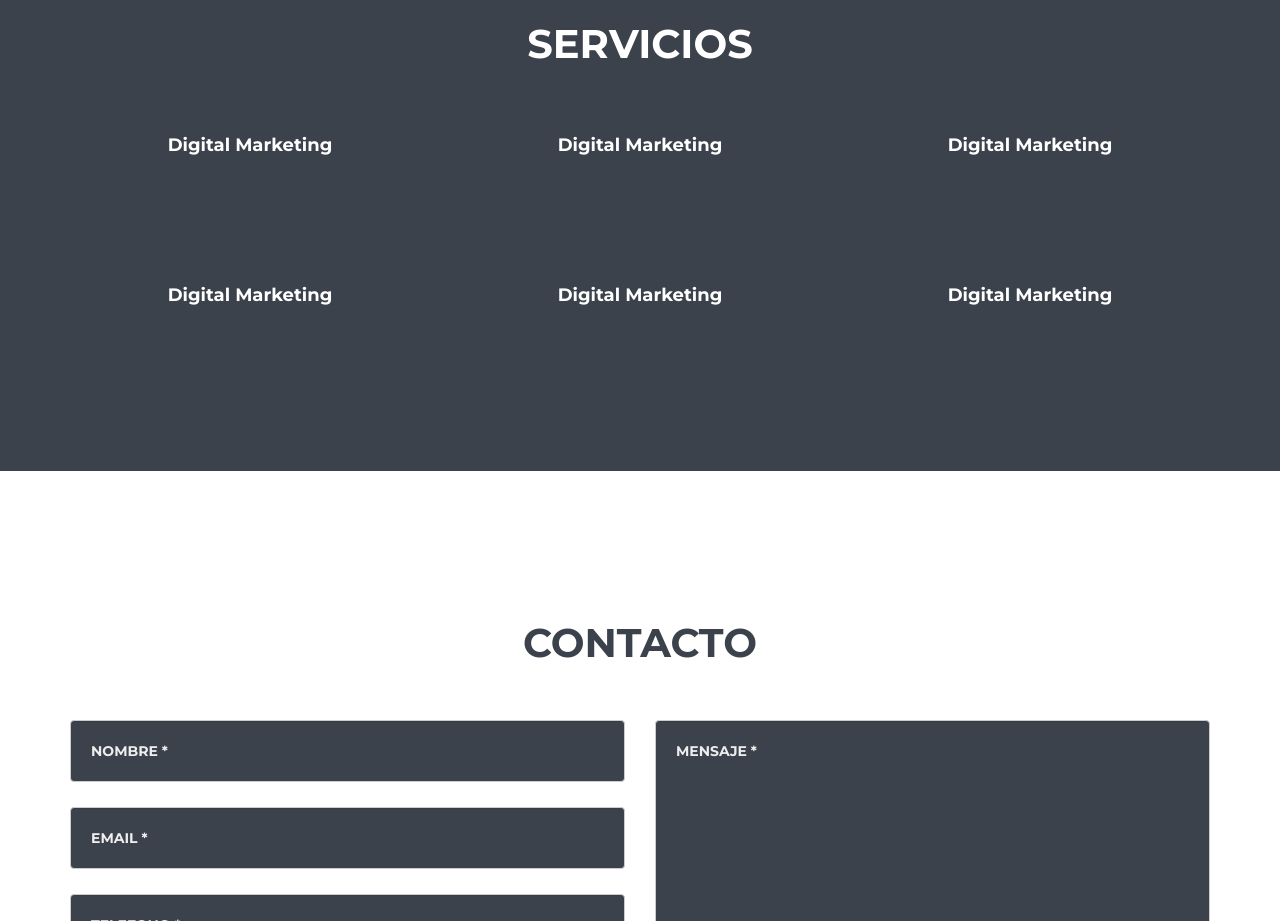
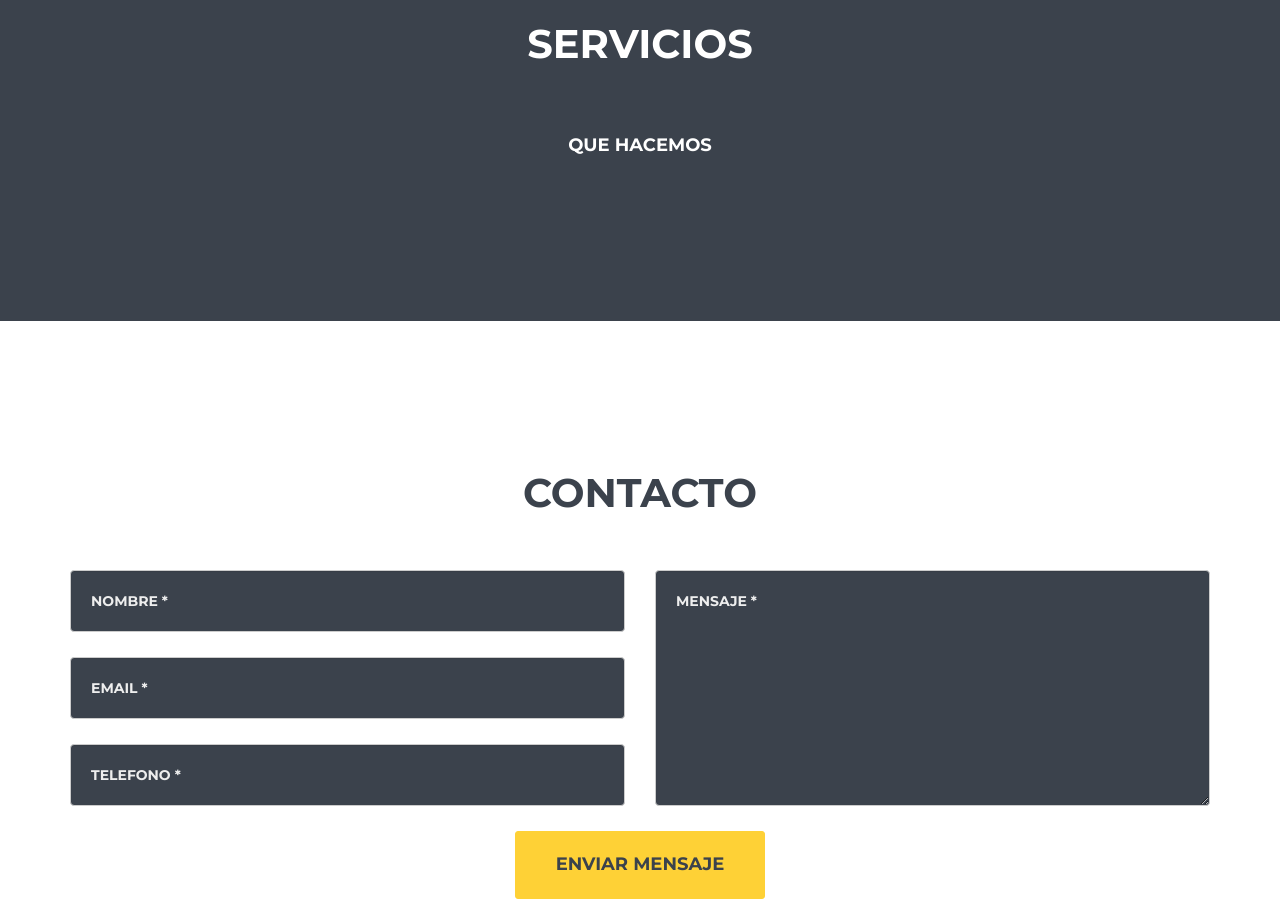
Before and after one commit to francoabaroa/francoabaroa.github.io, a website: page ENTOTAL/index.html in a window 1280 px wide. Shown: the part 860-1781 px from the top of the page. Drawn offline with nearby package versions, Linux system fonts and the light colour scheme; a web font is replaced by a local one.

Commit message:
Change wording

```diff
--- a/ENTOTAL/index.html
+++ b/ENTOTAL/index.html
@@ -164,30 +164,8 @@
             <br/>
             <br/>
             <div class="row text-center">
-                <div class="col-md-4">
-                    <h4 class="service-heading">Digital Marketing</h4>
-                </div>
-                <div class="col-md-4">
-                    <h4 class="service-heading">Digital Marketing</h4>
-                </div>
-                <div class="col-md-4">
-                    <h4 class="service-heading">Digital Marketing</h4>
-                </div>
-            </div>
-            <br/>
-            <br/>
-            <br/>
-            <br/>
-            <br/>
-            <div class="row text-center">
-                <div class="col-md-4">
-                    <h4 class="service-heading">Digital Marketing</h4>
-                </div>
-                <div class="col-md-4">
-                    <h4 class="service-heading">Digital Marketing</h4>
-                </div>
-                <div class="col-md-4">
-                    <h4 class="service-heading">Digital Marketing</h4>
+                <div class="col-md-12">
+                    <h4 class="service-heading">QUE HACEMOS</h4>
                 </div>
             </div>
         </div>
```
Also changed, not shown: ENTOTAL/index2.html (+1 -22 lines).
